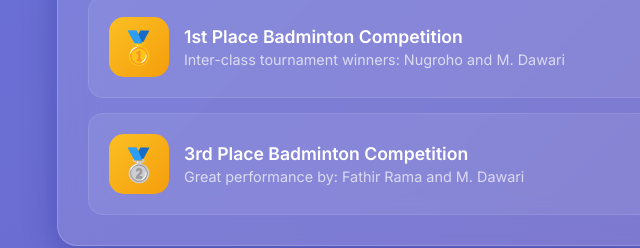
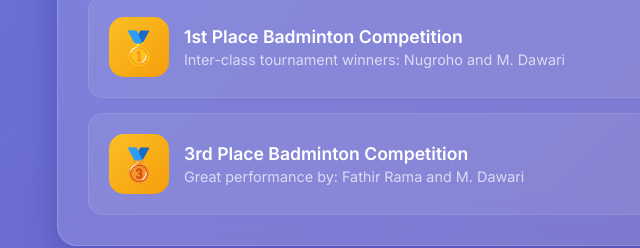
Before and after one commit to akb4rezqy/WebsiteKelas9, a plain HTML site: page index.html in a window 1280 px wide. Shown: the part 1600-1848 px from the top of the page, 3-643 px from the left. Drawn offline with Linux system fonts and the light colour scheme; a script that the page names is missing.

Commit message:
Update index.html

```diff
--- a/index.html
+++ b/index.html
@@ -158,7 +158,7 @@
 
                     <div class="achievement-item">
 
-                        <div class="achievement-icon">🥈</div>
+                        <div class="achievement-icon">🥉</div>
 
                         <div class="achievement-content">
 
```
